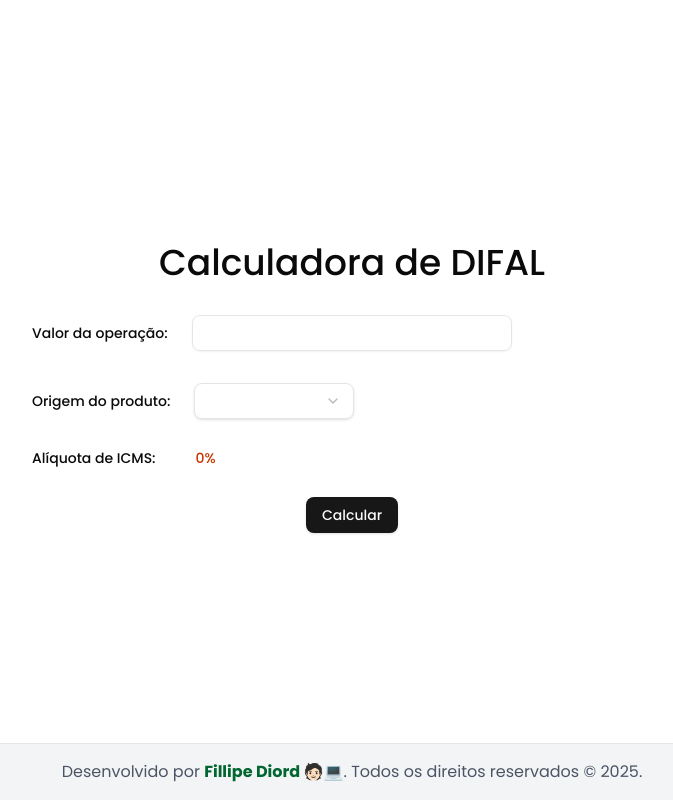
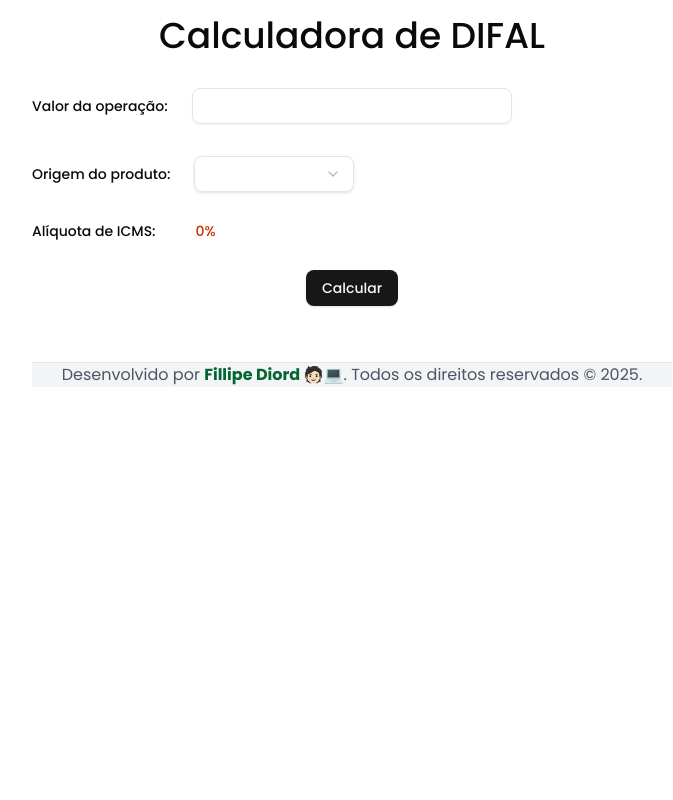
Before and after one commit to FillipeDiord/calculadora-difal, a React (Vite) app: page / in a window 1280 px wide. Shown: the whole page, without its empty margins (288-961 px from the left). Built offline with nearby package versions, Linux system fonts and the light colour scheme.

Commit message:
feat: 🎸 adding new styles
adding new styles

```diff
--- a/src/App.css
+++ b/src/App.css
@@ -13,8 +13,9 @@
 @media (max-width: 768px) {
   #root {
     flex-direction: column;
-    padding: 1rem;
     text-align: center;
+    width: 100vw;
+    height: 100vh;
   }
 
   .flex {
@@ -26,7 +27,8 @@
     width: 100%;
   }
 
-  .w-80, .w-40 {
+  .w-80,
+  .w-40 {
     width: 100%;
   }
 
--- a/src/App.tsx
+++ b/src/App.tsx
@@ -58,7 +58,8 @@ function App() {
   }
 
   return (
-    <div className="flex items-center justify-center flex-col">
+    <div className="flex flex-col h-full">
+      <div className="flex-col items-center overflow-y-auto p-4">
         <div className="flex items-center justify-center mb-8">
           <Label className="text-4xl">Calculadora de DIFAL</Label>
         </div>
@@ -105,13 +106,13 @@ function App() {
 
         <Button
           variant="default"
-        className="cursor-pointer mb-6"
+          className="cursor-pointer mb-10"
           onClick={calculateIcmsTaxRate}
         >
           Calcular
         </Button>
 
-      <div className="flex gap-1 items-center">
+        <div className="flex gap-1 items-center mb-4">
           {operationResult !== null && operationResult !== 0 && (
             <Label className="text-2xl">
               Resultado da Operação:{" "}
@@ -125,13 +126,13 @@ function App() {
           )}
         </div>
 
+        <footer className="flex-0 flex-shrink-0 bg-gray-100 text-gray-600 border-t">
+          Desenvolvido por{" "}
+          <span className="text-green-800 font-bold">Fillipe Diord 🧑🏻💻</span>.
+          Todos os direitos reservados &copy; {new Date().getFullYear()}.
+        </footer>
+      </div>
       <ToastContainer />
-
-      <footer className="w-full text-center mt-auto py-4 bg-gray-100 text-gray-600 border-t absolute bottom-0">
-        Desenvolvido por{" "}
-        <span className="text-green-800 font-bold">Fillipe Diord 🧑🏻💻</span>. Todos
-        os direitos reservados &copy; {new Date().getFullYear()}.
-      </footer>
     </div>
   );
 }
```
Lines whose indentation alone changed are shown as unchanged.
